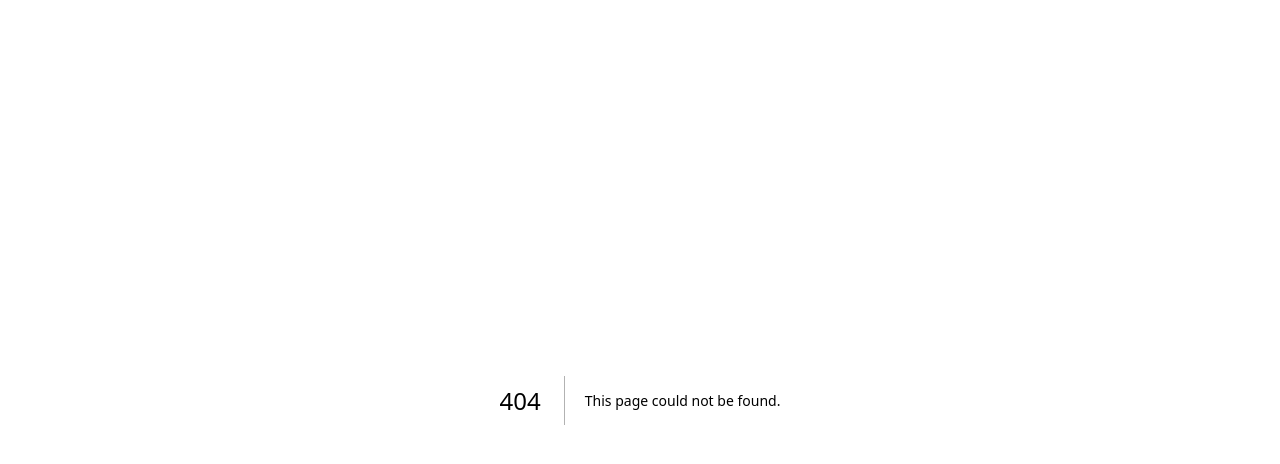
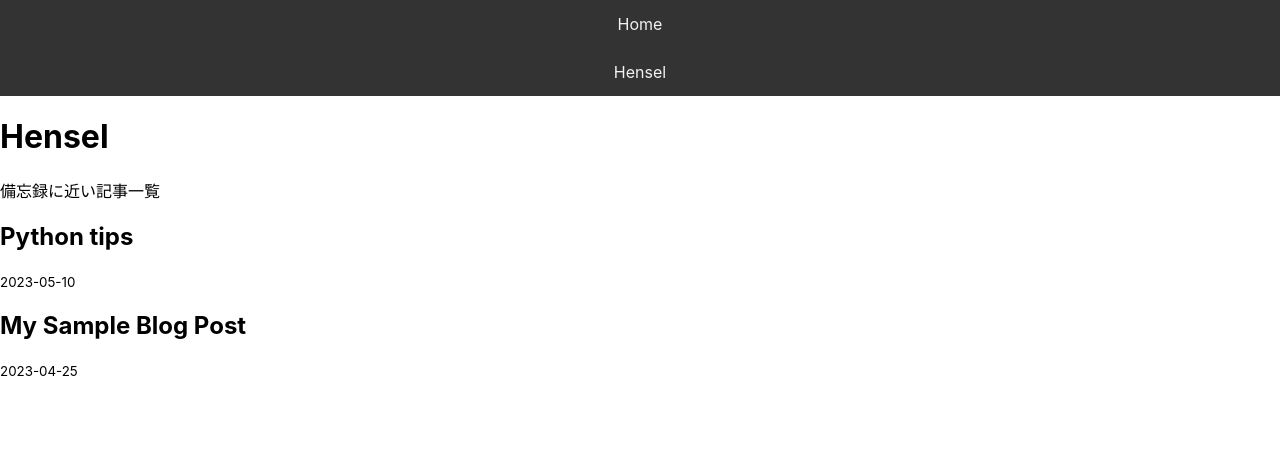
Before and after one commit to satory074/oden, a Next.js app: page /hensel in a window 1280 px wide. Before the commit this address had no page. Shown: the top 464 px of the page. Built offline with nearby package versions, Linux system fonts and the light colour scheme.

Commit message:
feat: Hensel - refs #11

```diff
--- a/components/Navbar.tsx
+++ b/components/Navbar.tsx
@@ -9,6 +9,10 @@ export default function Navbar() {
                     <Link href="/">
                         <span>Home</span>
                     </Link>
+
+                    <Link href="/hensel">
+                        <span>Hensel</span>
+                    </Link>
                 </li>
                 {/* Add more links as necessary */}
             </ul>
--- /dev/null
+++ b/pages/hensel.tsx
@@ -0,0 +1,41 @@
+import Link from "next/link";
+import Navbar from "../components/Navbar";
+import { getSortedPostsData } from "../lib/posts";
+import { PostData } from "../types";
+
+type Props = {
+    allPostsData: PostData[];
+};
+
+export default function Articles({ allPostsData }: Props) {
+    return (
+        <div>
+            <Navbar />
+
+            <div>
+                <h1>Hensel</h1>
+                <p>備忘録に近い記事一覧</p>
+            </div>
+
+            {allPostsData.map(({ id, date, title }) => (
+                <div key={id}>
+                    <Link href={`/posts/${id}`}>
+                        <h2>{title}</h2>
+                    </Link>
+
+                    <small>{date}</small>
+                </div>
+            ))}
+        </div>
+    );
+}
+
+export const getStaticProps = async () => {
+    const allPostsData = getSortedPostsData();
+
+    return {
+        props: {
+            allPostsData,
+        },
+    };
+};
```
